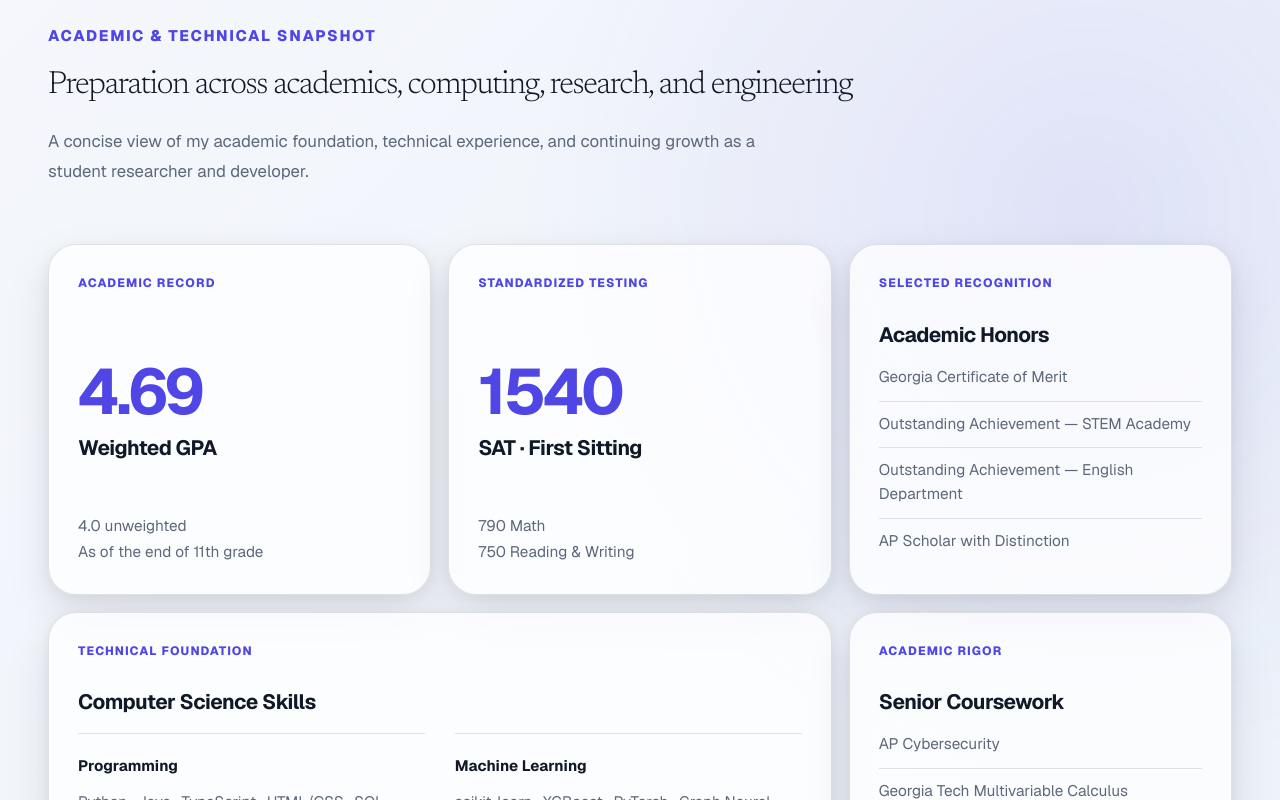
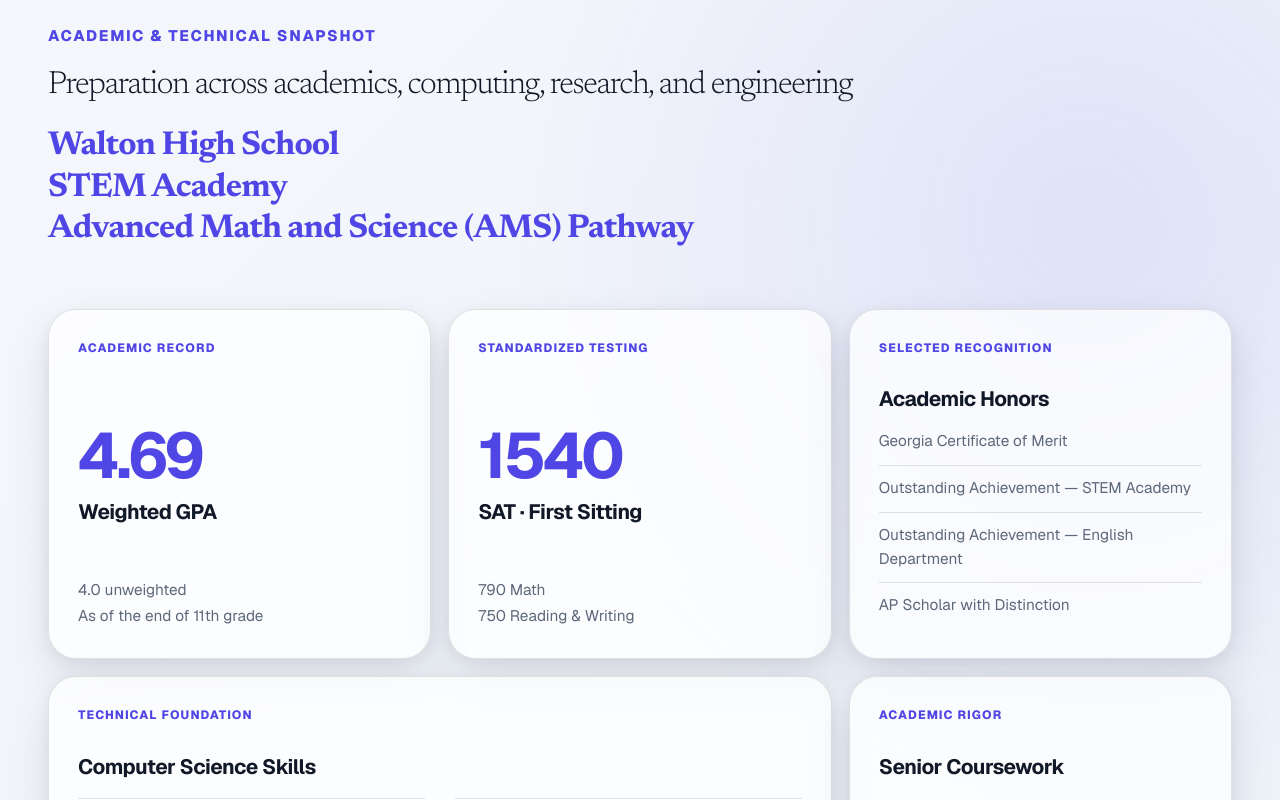
Before and after one commit to bradyzhou1/brady-portfolio, a Next.js app: page / in a window 1280 px wide. Shown: the part 2180-2980 px from the top of the page. Built offline with nearby package versions, Linux system fonts and the light colour scheme.

Commit message:
add academic info

```diff
--- a/app/globals.css
+++ b/app/globals.css
@@ -3597,7 +3597,7 @@ p {
   letter-spacing: -0.04em;
 }
 
-.snapshotHeader > p:not(.eyebrow) {
+.snapshotHeader > p:not(.eyebrow):not(.snapshotSchoolLine) {
   max-width: 720px;
   margin: 22px 0 0;
   font-size: 1.05rem;
@@ -3987,3 +3987,13 @@ button,
   text-decoration: underline;
   text-underline-offset: 4px;
 }
+
+.snapshotSchoolLine {
+  margin: 22px 0 14px;
+  color: var(--accent);
+  font-family: var(--font-newsreader), serif;
+  font-size: clamp(1.6rem, 2.6vw, 2.15rem);
+  font-weight: 700;
+  line-height: 1.25;
+  letter-spacing: -0.025em;
+}
--- a/app/page.tsx
+++ b/app/page.tsx
@@ -118,7 +118,8 @@ export default function Home() {
 
             <div className="aboutStory">
               <p>
-                I am a student researcher, developer, violinist, and student leader interested
+                I am a student researcher, developer,
+                violinist, and student leader interested
                 in how computer science can help us better understand people and respond to real needs.
               </p>
 
@@ -171,10 +172,18 @@ export default function Home() {
               Preparation across academics, computing, research, and engineering
             </h2>
 
-            <p>
+            <p className="snapshotSchoolLine">
+              Walton High School
+              <br />
+              STEM Academy
+              <br />
+              Advanced Math and Science (AMS) Pathway
+            </p>
+
+            {/* <p>
               A concise view of my academic foundation, technical experience, and
               continuing growth as a student researcher and developer.
-            </p>
+            </p> */}
           </div>
         </Reveal>
 
@@ -559,10 +568,10 @@ export default function Home() {
                 <span>01</span>
 
                 <div>
-                  <h3>Georgia All-State & Chamber Orchestra</h3>
+                  <h3>Georgia All-State Full Orchestra & Walton Chamber</h3>
                   <p>
                     Selected for Georgia GMEA All-State Orchestra across middle and
-                    high school and served as Principal Second Violin in Walton High
+                    high school. Served as Principal Second Violin in Walton High
                     School Chamber Orchestra.
                   </p>
                 </div>
--- a/app/projects/page.tsx
+++ b/app/projects/page.tsx
@@ -133,6 +133,11 @@ export default function ProjectsPage() {
         <div className="projectsHeroGlow projectsHeroGlowTwo" />
 
         <div className="projectsHeroContent">
+
+          <a className="parentLensBackLink" href="/#projects">
+            ← Back to portfolio
+          </a>
+
           <p className="projectsPageEyebrow">Selected Work</p>
 
           <h1>
```
